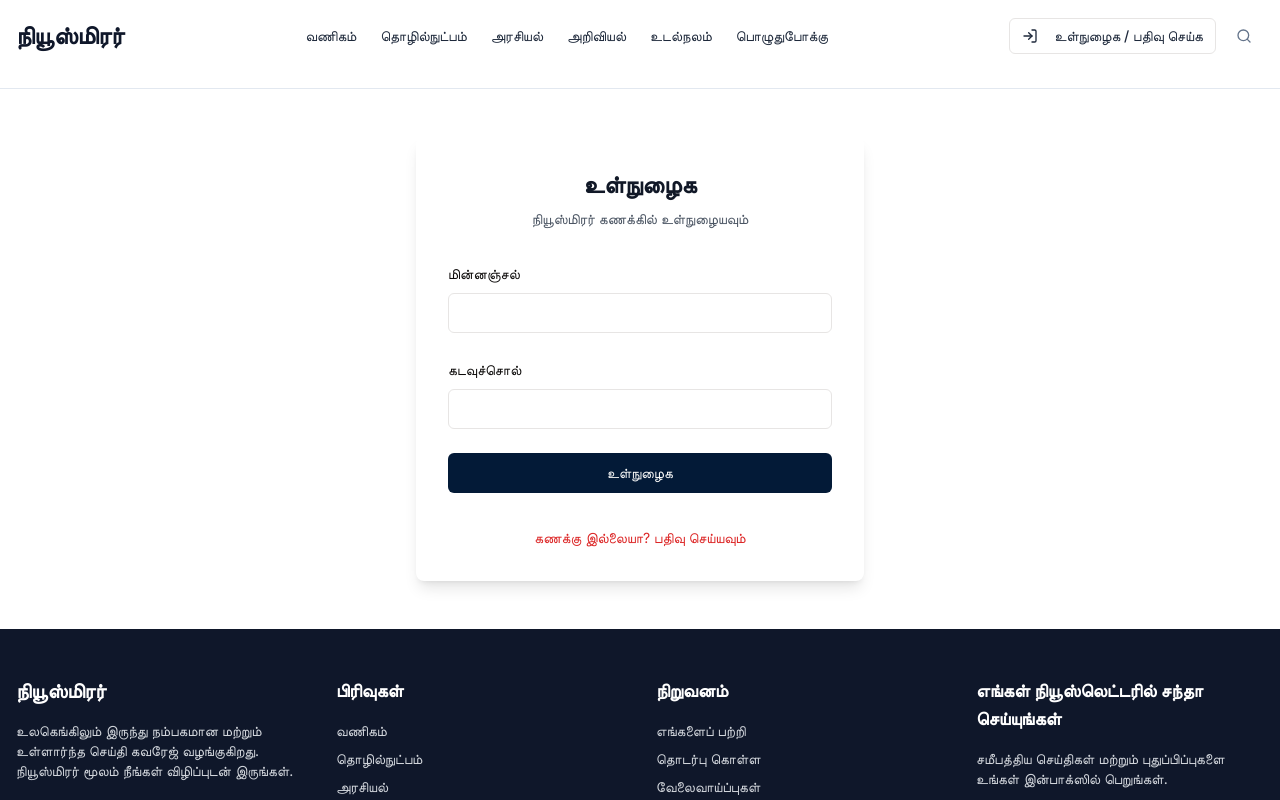
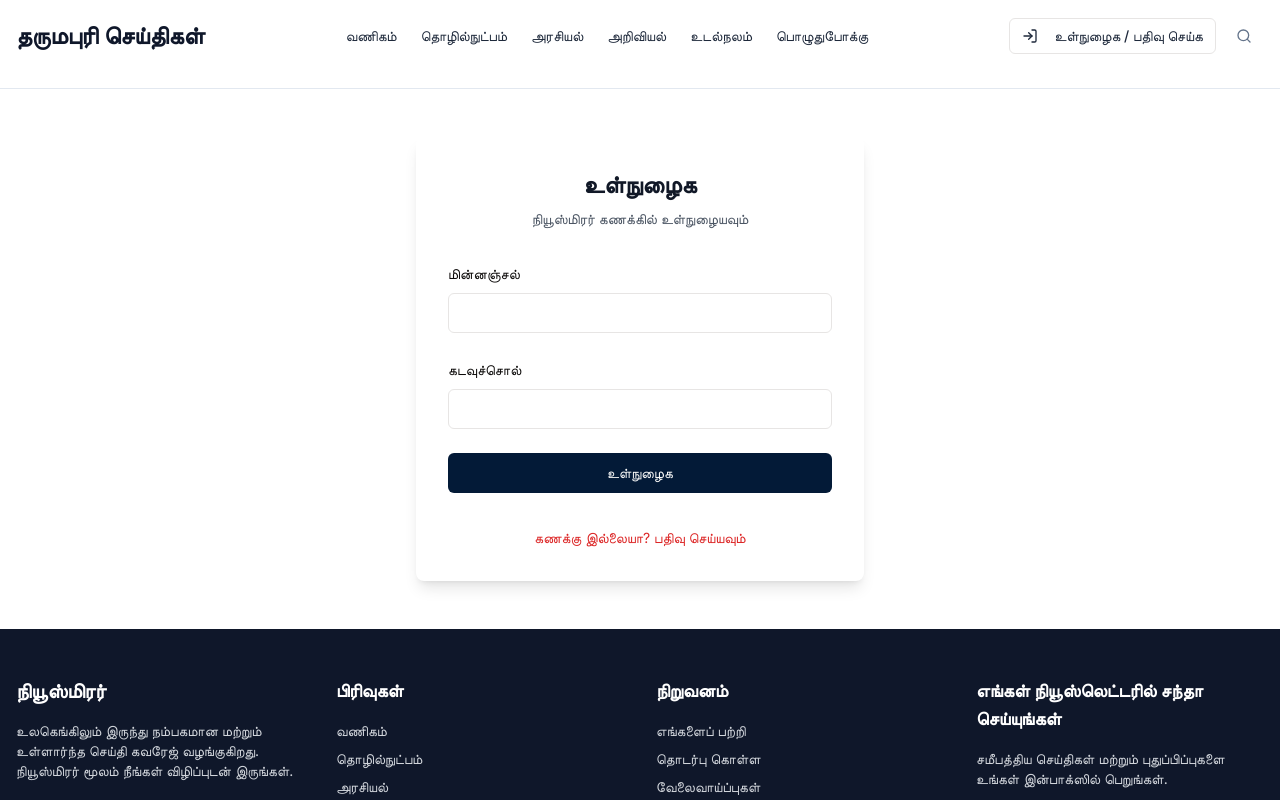
Before and after one commit to dpinews9/NEWS-DPI25, a React (Vite) app: page /auth in a window 1280 px wide. Shown: the top 800 px of the page. Built offline with nearby package versions, Linux system fonts and the light colour scheme.

Commit message:
Update Header.tsx

```diff
--- a/src/components/layout/Header.tsx
+++ b/src/components/layout/Header.tsx
@@ -38,7 +38,7 @@ const Header = () => {
         <div className="flex items-center justify-between">
           {/* Logo */}
           <Link to="/" className="flex items-center space-x-2">
-            <h1 className="text-2xl font-bold text-news-primary">நியூஸ்மிரர்</h1>
+            <h1 className="text-2xl font-bold text-news-primary">தருமபுரி செய்திகள்</h1>
           </Link>
 
           {/* Desktop Navigation */}
```
